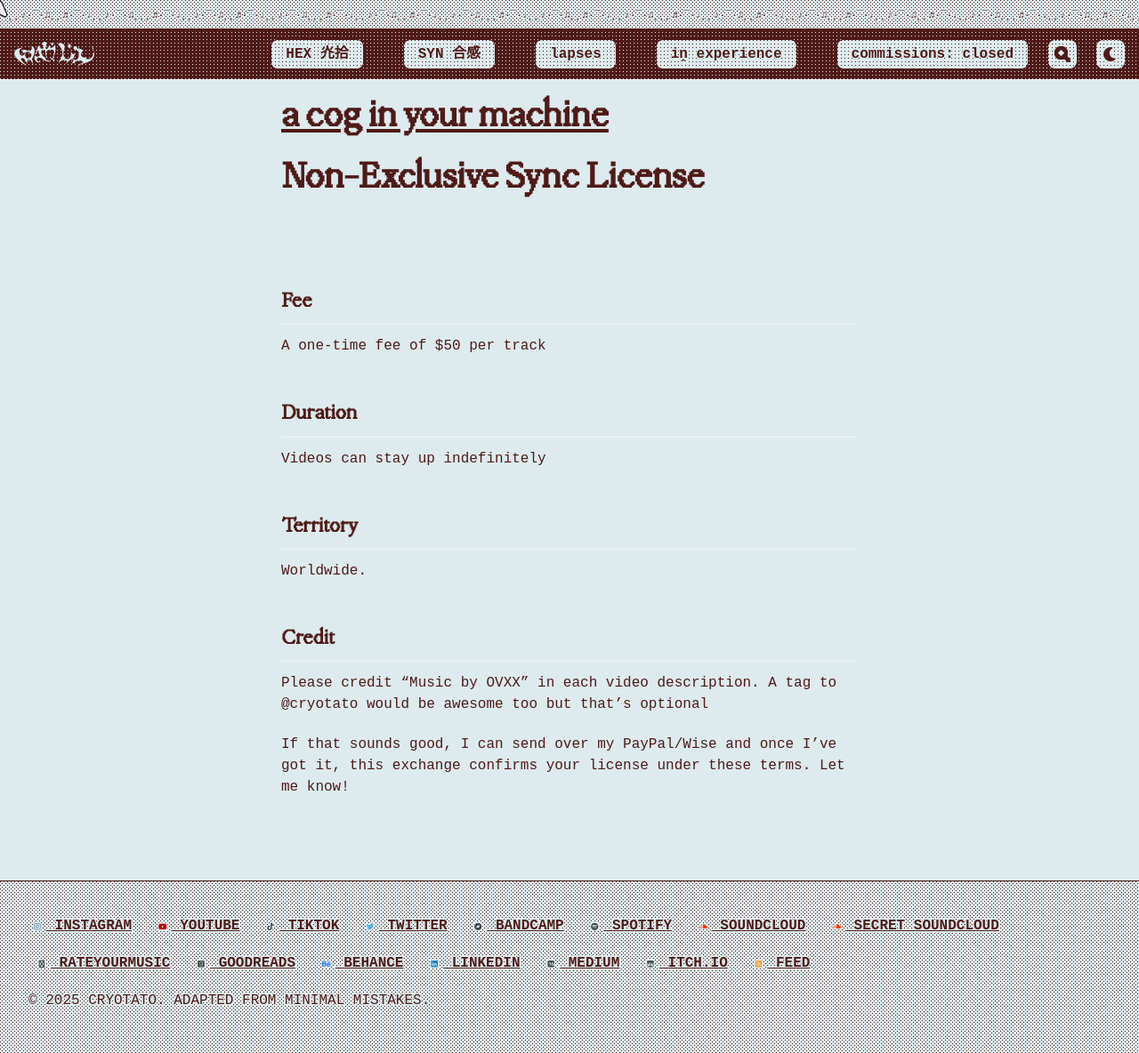
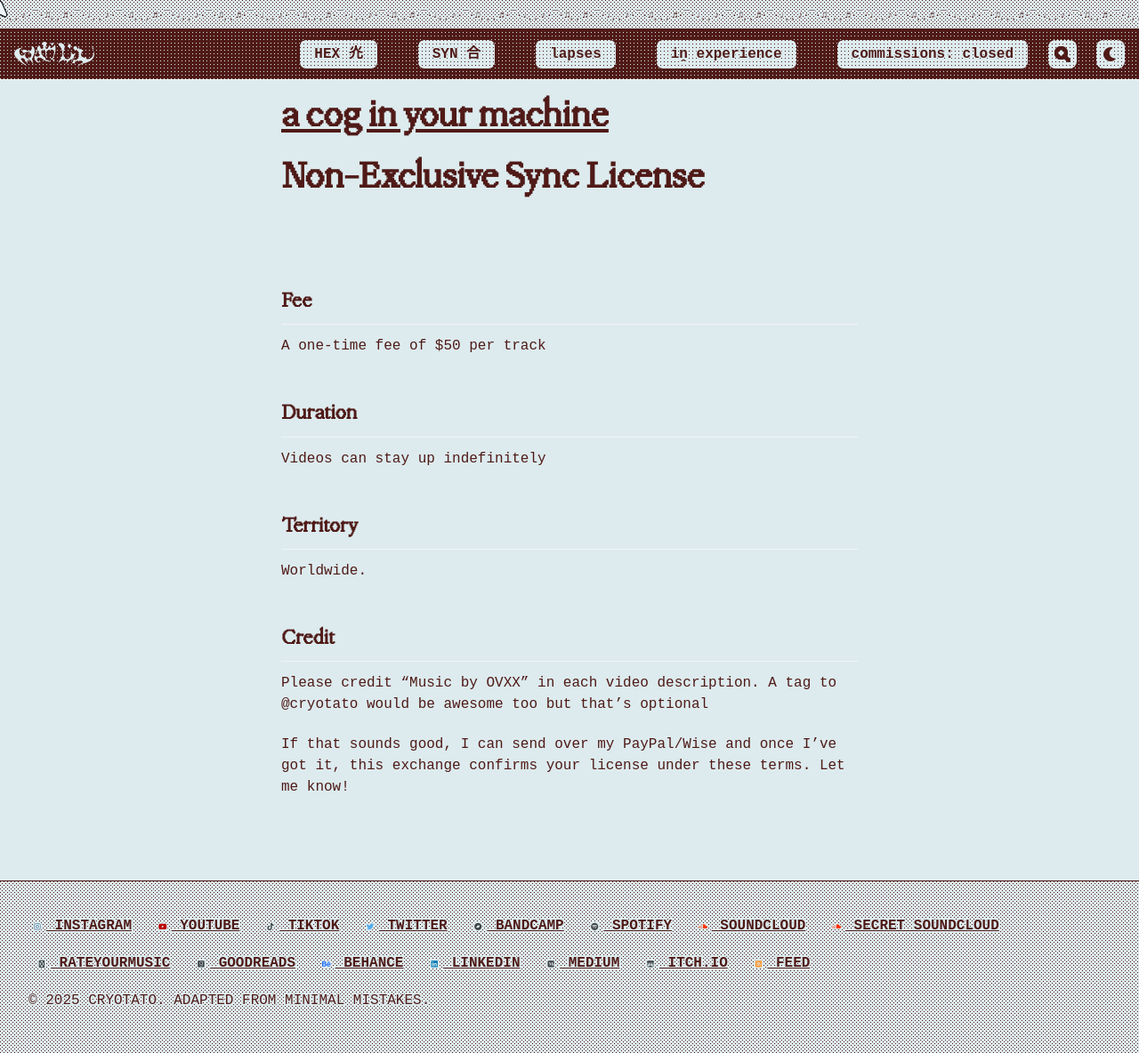
Before and after one commit to cryotato/cryotato.github.io, a Jekyll site: the page built from _pages/licenses.md, in a window 1280 px wide. Shown: the whole page at 89% size. Built offline with Jekyll 4.4.1, drawn with Linux system fonts in a browser that asks for light colours; cached includes are drawn as plain includes; some web fonts are replaced.

Commit message:
Update navigation.yml

```diff
--- a/_data/navigation.yml
+++ b/_data/navigation.yml
@@ -1,9 +1,9 @@
 main:
   # - title: "OVXX"
   # url: /ovxx/
-  - title: "HEX 灮拾"
+  - title: "HEX 灮"
     url: /shop/
-  - title: "SYN 合感"
+  - title: "SYN 合"
     url: /portfolio/2023-03-20-kitterchordthing/
   - title: "lapses"
     url: /blog/
```
